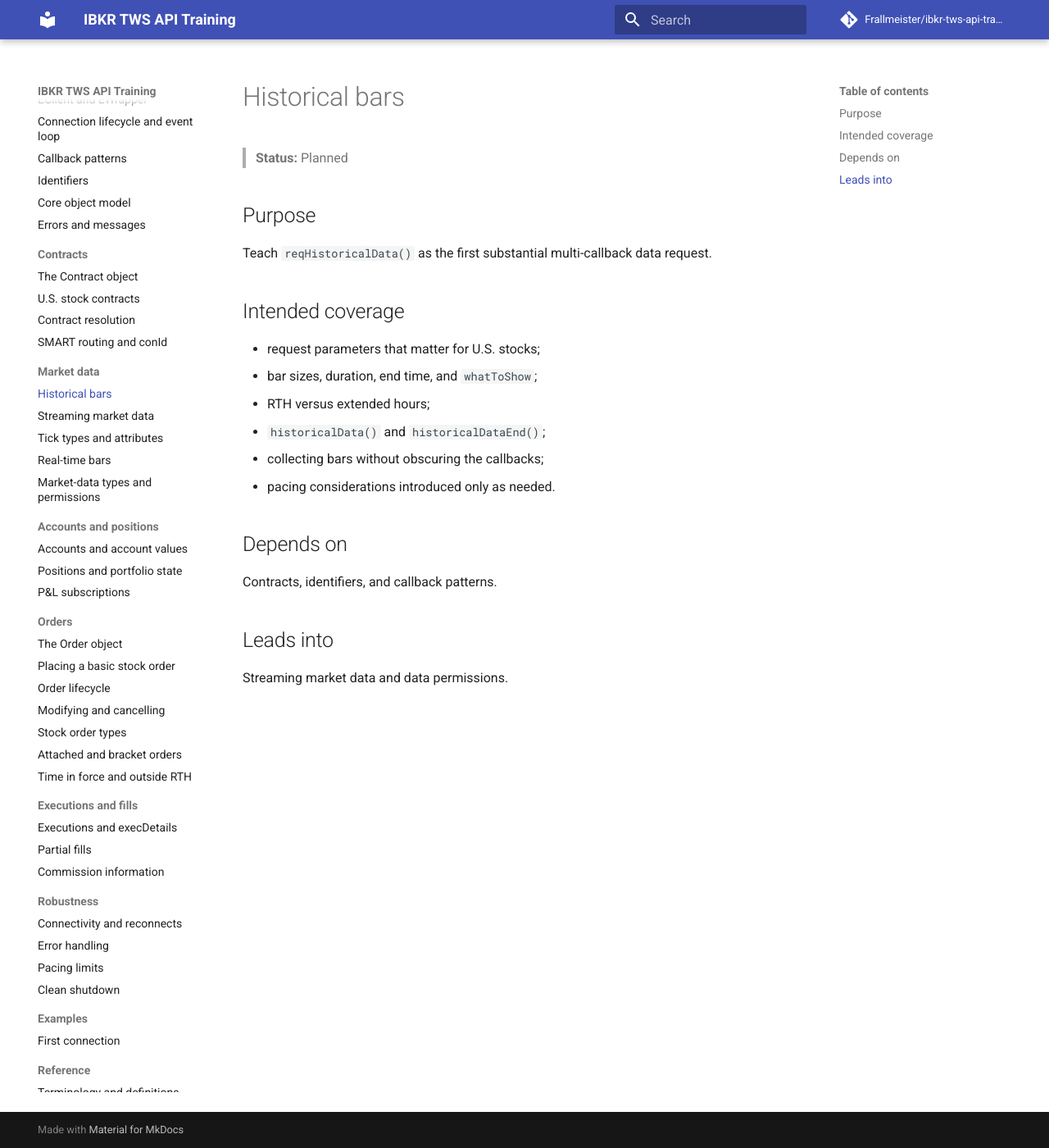
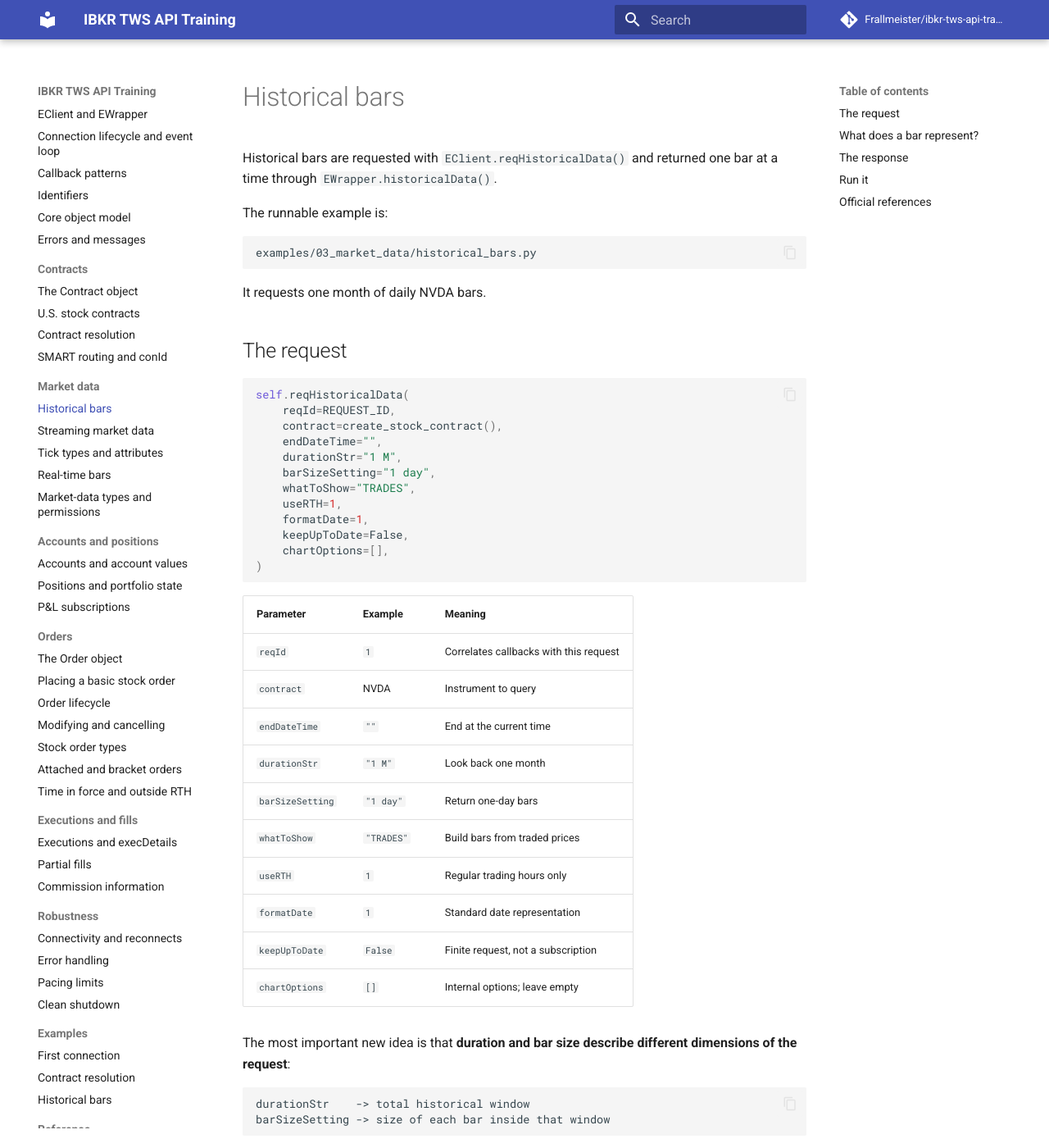
Before and after one commit to Frallmeister/ibkr-tws-api-training, an MkDocs documentation site: the page built from docs/market-data/historical-bars.md, in a window 1280 px wide and 1400 px high. Shown: the whole window at 82% size. Built offline with MkDocs 1.6.1 and Material for MkDocs 9.7.7, drawn with Linux system fonts in a browser that asks for light colours; comment, search, counter and statistics services are not loaded; some of the changed text lies outside the part shown.

Commit message:
Request historical stock bars (#12)
* examples: add historical bars example

* docs: explain historical bars

* docs: mark historical bars available

* docs: list historical bars example

* docs: tighten historical bars chapter

* Fix ruff formatting

* docs: add contract resolution example walkthrough

* docs: add historical bars example walkthrough

* docs: add runnable examples to navigation

* Fix ruff formatting

````diff
--- a/docs/market-data/historical-bars.md
+++ b/docs/market-data/historical-bars.md
@@ -1,20 +1,154 @@
 # Historical bars
 
-> **Status:** Planned
+Historical bars are requested with `EClient.reqHistoricalData()` and returned one bar at a time through `EWrapper.historicalData()`.
 
-## Purpose
-Teach `reqHistoricalData()` as the first substantial multi-callback data request.
+The runnable example is:
 
-## Intended coverage
-- request parameters that matter for U.S. stocks;
-- bar sizes, duration, end time, and `whatToShow`;
-- RTH versus extended hours;
-- `historicalData()` and `historicalDataEnd()`;
-- collecting bars without obscuring the callbacks;
-- pacing considerations introduced only as needed.
+```text
+examples/03_market_data/historical_bars.py
+```
 
-## Depends on
-Contracts, identifiers, and callback patterns.
+It requests one month of daily NVDA bars.
 
-## Leads into
-Streaming market data and data permissions.
+## The request
+
+```python
+self.reqHistoricalData(
+    reqId=REQUEST_ID,
+    contract=create_stock_contract(),
+    endDateTime="",
+    durationStr="1 M",
+    barSizeSetting="1 day",
+    whatToShow="TRADES",
+    useRTH=1,
+    formatDate=1,
+    keepUpToDate=False,
+    chartOptions=[],
+)
+```
+
+| Parameter | Example | Meaning |
+| --- | --- | --- |
+| `reqId` | `1` | Correlates callbacks with this request |
+| `contract` | NVDA | Instrument to query |
+| `endDateTime` | `""` | End at the current time |
+| `durationStr` | `"1 M"` | Look back one month |
+| `barSizeSetting` | `"1 day"` | Return one-day bars |
+| `whatToShow` | `"TRADES"` | Build bars from traded prices |
+| `useRTH` | `1` | Regular trading hours only |
+| `formatDate` | `1` | Standard date representation |
+| `keepUpToDate` | `False` | Finite request, not a subscription |
+| `chartOptions` | `[]` | Internal options; leave empty |
+
+The most important new idea is that **duration and bar size describe different dimensions of the request**:
+
+```text
+durationStr    -> total historical window
+barSizeSetting -> size of each bar inside that window
+```
+
+So:
+
+```python
+durationStr = "1 M"
+barSizeSetting = "1 day"
+```
+
+means roughly one month of history divided into daily bars.
+
+IBKR accepts duration units for seconds (`S`), days (`D`), weeks (`W`), months (`M`), and years (`Y`). Bar sizes range from seconds through months. Not every duration/bar-size combination is practical or allowed; the limits matter mainly once we start requesting small intraday bars.
+
+## What does a bar represent?
+
+`whatToShow` chooses the underlying data used to build the bars.
+
+The example uses:
+
+```python
+whatToShow = "TRADES"
+```
+
+so open, high, low, and close are based on traded prices.
+
+For stocks, another important value is:
+
+```text
+ADJUSTED_LAST
+```
+
+which IBKR documents as adjusted for splits and dividends. Other values include `MIDPOINT`, `BID`, and `ASK`.
+
+`whatToShow` therefore changes the meaning of the returned series, not just its formatting.
+
+`useRTH=1` restricts the request to regular trading hours. `useRTH=0` allows data outside regular trading hours where available.
+
+## The response
+
+IBKR calls `historicalData()` once for each returned bar:
+
+```python
+from ibapi.common import BarData
+
+
+def historicalData(self, reqId: int, bar: BarData) -> None:
+    print(
+        f"{reqId}  {bar.date}  O={bar.open} H={bar.high} L={bar.low} C={bar.close} V={bar.volume}"
+    )
+```
+
+`BarData` contains fields including `date`, `open`, `high`, `low`, `close`, `volume`, `wap`, and `barCount`.
+
+When the finite response is complete, IBKR calls:
+
+```python
+def historicalDataEnd(self, reqId: int, start: str, end: str) -> None:
+    print(f"Historical request {reqId} complete: {start} -> {end}")
+    self.disconnect()
+```
+
+```mermaid
+---
+config:
+  sequence:
+    actorMargin: 24
+    width: 100
+    height: 36
+    boxMargin: 4
+    messageMargin: 22
+    mirrorActors: false
+    actorFontSize: 14px
+    messageFontSize: 14px
+    noteFontSize: 13px
+---
+sequenceDiagram
+    participant App as Python application
+    participant TWS
+
+    App->>TWS: reqHistoricalData(reqId, ...)
+    loop one callback per bar
+        TWS-->>App: historicalData(reqId, BarData)
+    end
+    TWS-->>App: historicalDataEnd(reqId, start, end)
+```
+
+This is the same finite multi-callback pattern used for contract resolution, now carrying market data.
+
+## Run it
+
+Start TWS in paper trading and run:
+
+```powershell
+uv run python examples/03_market_data/historical_bars.py
+```
+
+The result should be a sequence of daily OHLCV bars followed by the completion message.
+
+Market-data entitlements are covered separately in the permissions chapter.
+
+## Official references
+
+- [Requesting historical bars](https://www.interactivebrokers.com/docs/tws-api/doc/market-data-historical/historical-bars/requesting-historical-bars)
+- [Receiving historical bars](https://www.interactivebrokers.com/docs/tws-api/doc/market-data-historical/historical-bars/receiving-historical-bars)
+- [Duration](https://www.interactivebrokers.com/docs/tws-api/doc/market-data-historical/historical-bars/duration)
+- [Historical bar sizes](https://www.interactivebrokers.com/docs/tws-api/doc/market-data-historical/historical-bars/historical-bar-sizes)
+- [`ADJUSTED_LAST`](https://www.interactivebrokers.com/docs/tws-api/doc/market-data-historical/historical-bar-what-to-show/adjusted-last)
--- a/mkdocs.yml
+++ b/mkdocs.yml
@@ -59,6 +59,8 @@
       - Clean shutdown: robustness/shutdown.md
   - Examples:
       - First connection: examples/first-connection.md
+      - Contract resolution: examples/contract-resolution.md
+      - Historical bars: examples/historical-bars.md
   - Reference:
       - Terminology and definitions: reference/terminology.md
       - Callback-pattern reference: reference/callback-reference.md
````
Also changed, not shown: docs/examples/contract-resolution.md (added, +112 -0 lines), docs/examples/historical-bars.md (added, +130 -0 lines), docs/getting-started/running-examples.md (+1 -0 lines), docs/roadmap.md (+1 -1 lines), 1 other file.
